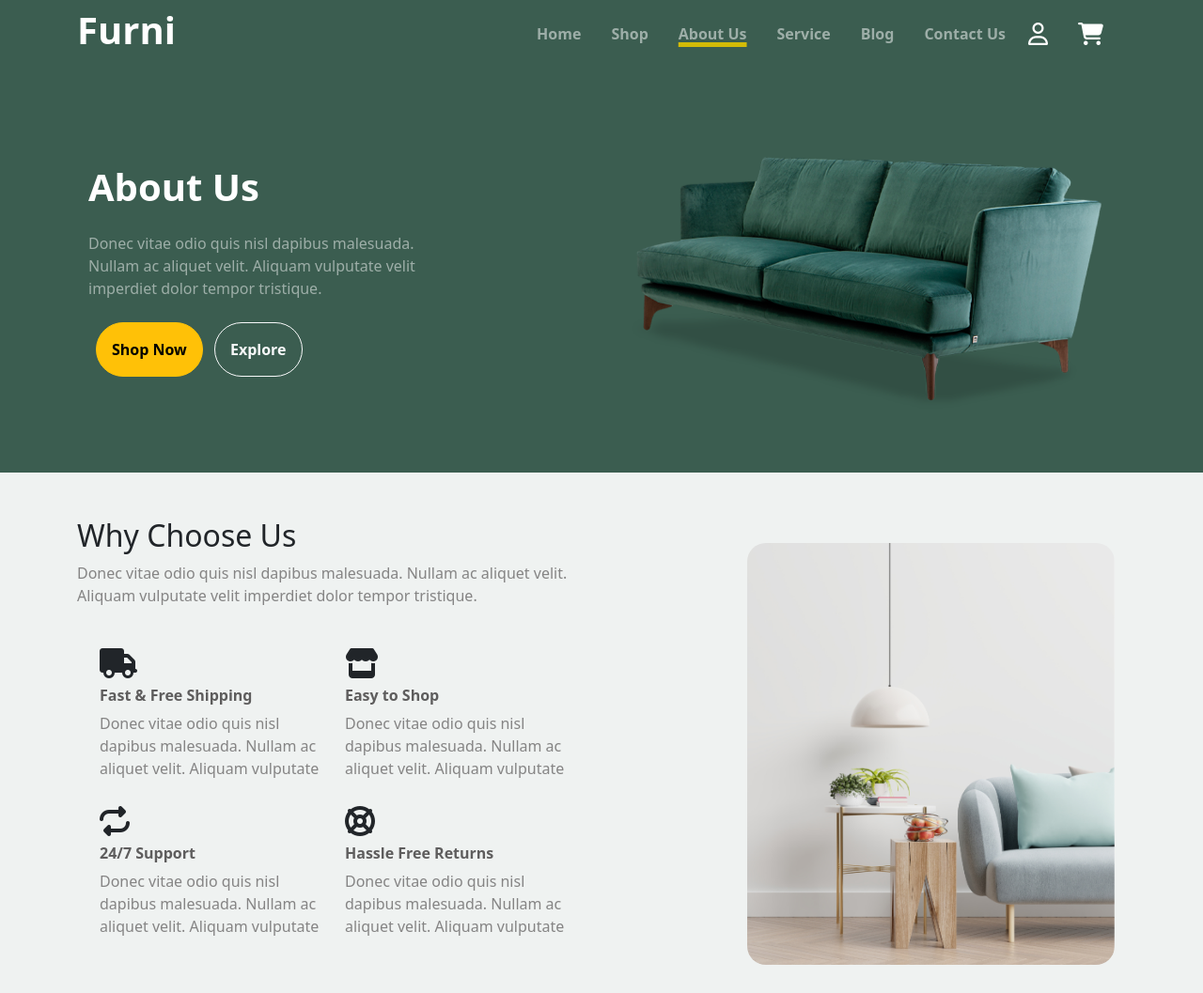
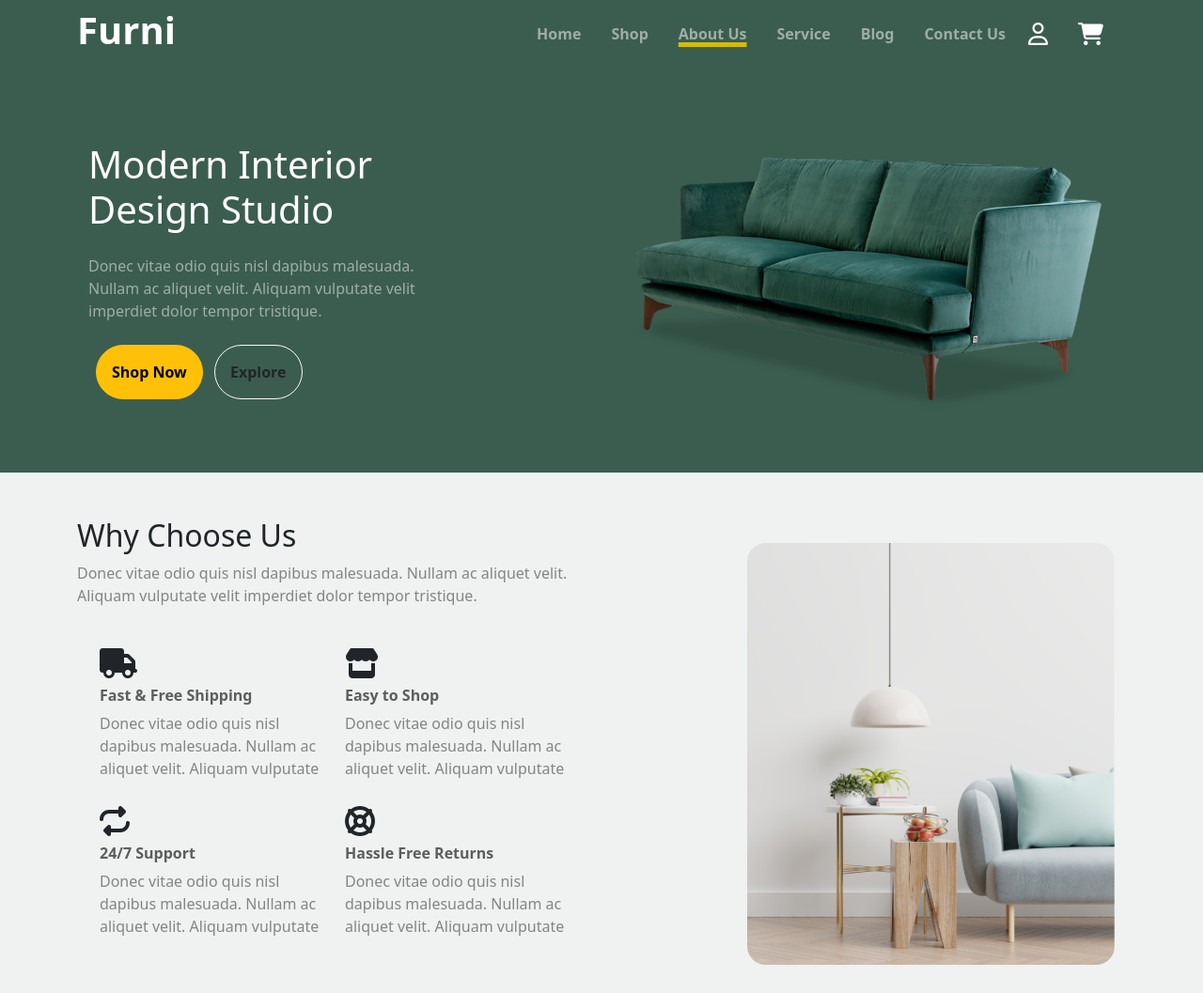
Before and after one commit to mostafasaad700/furni_Project, a plain HTML site: page about us.html in a window 1280 px wide. Shown: the top 1057 px of the page at 94% size. Drawn offline with Linux system fonts and the light colour scheme; a script that the page names is missing.

Commit message:
Update about us.html

```diff
--- a/about us.html
+++ b/about us.html
@@ -53,10 +53,10 @@
             <div class="row  ">
                 <div class="col-12 col-md-6 d-flex">
                     <div class="textItem  ">
-                        <h1 class="mb-4 fs-1 fw-bolder">About Us</h1>
+                        <h1 class="mb-4">Modern Interior <br> Design Studio</h1>
                         <p class="mb-4 w-75 text-white-50">Donec vitae odio quis nisl dapibus malesuada. Nullam ac aliquet velit. Aliquam vulputate velit imperdiet dolor tempor tristique.</p>
-                        <button type="button" class="btn btn-warning p-3 mx-2 fw-bolder rounded-5">Shop Now</button>
-                        <button type="button" class="btn btn-outline-light p-3 rounded-5  fw-bolder">Explore</button>
+                        <a href="shop.html" class="link-underline link-underline-opacity-0 text-white "><button type="button" class="btn btn-warning p-3 mx-2 fw-bolder rounded-5">Shop Now</button></a>
+                        <a href="about us.html" class="link-underline link-underline-opacity-0 text-white "><button type="button" class="btn btn-outline-light p-3 rounded-5  text-dark fw-bolder">Explore</button></a>
                     </div>
                 </div>
                 <div class="col-12 col-md-6">
```
